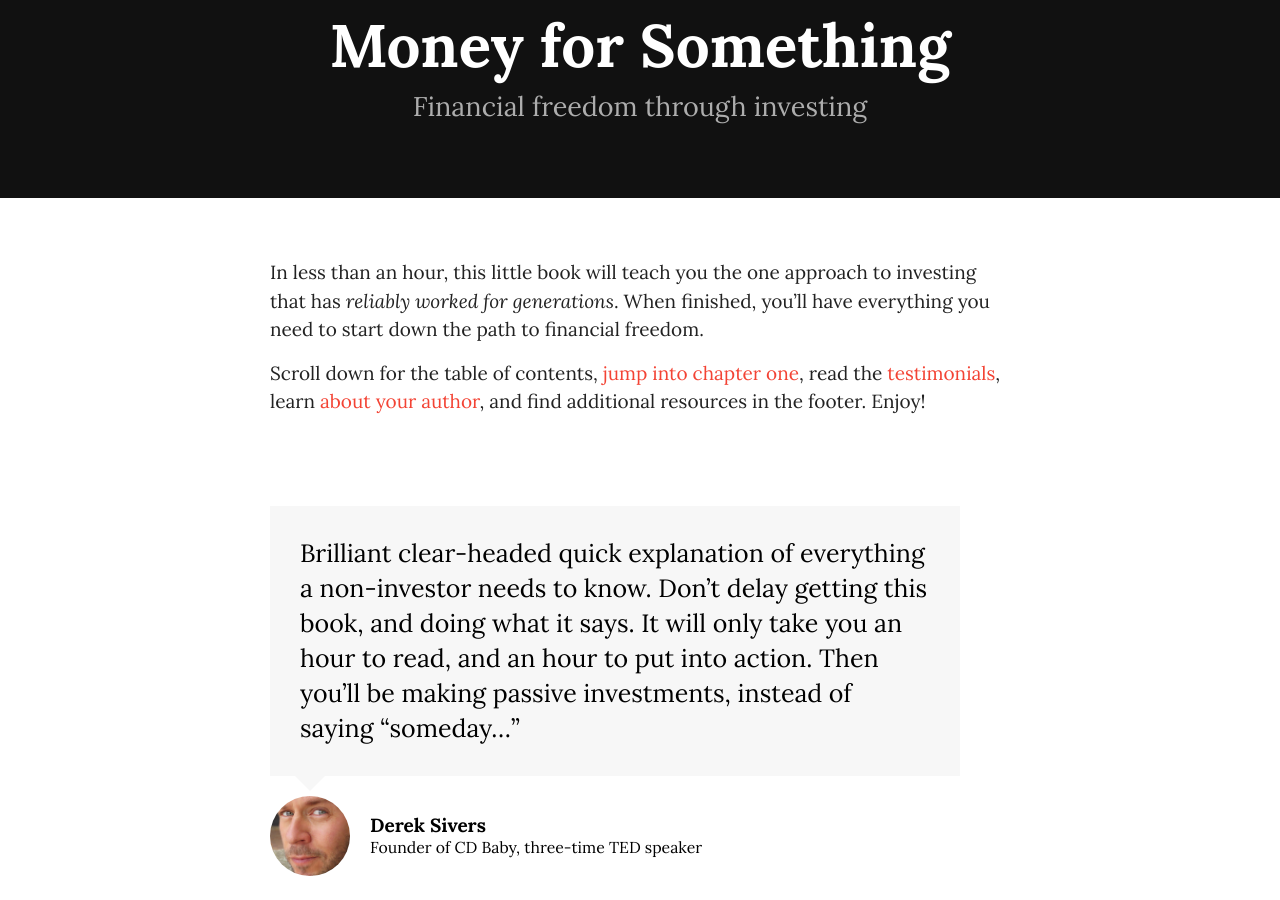
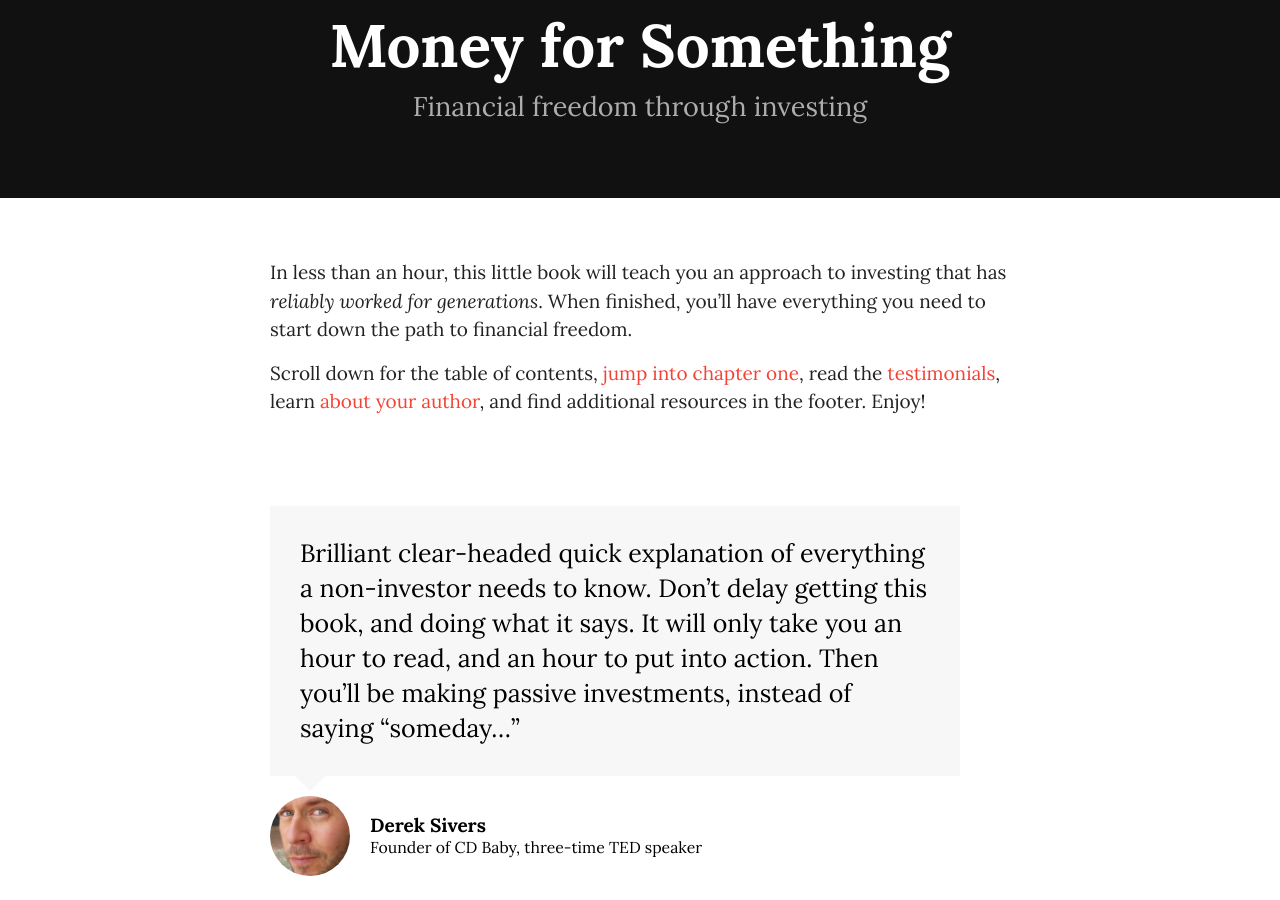
Before and after one commit to dafacto/moneyforsomething, a Jekyll site: the page built from index.md, in a window 1280 px wide and 900 px high, scrolled down 377 px. Built offline with Jekyll 4.4.1, drawn with Linux system fonts in a browser that asks for light colours; some web fonts are replaced.

Commit message:
Yet another tweak

```diff
--- a/index.md
+++ b/index.md
@@ -4,6 +4,6 @@
 intro: Financial freedom through investing
 ---
 
-In less than an hour, this little book will teach you the one approach to investing that has *reliably worked for generations*. When finished, you’ll have everything you need to start down the path to financial freedom.
+In less than an hour, this little book will teach you an approach to investing that has *reliably worked for generations*. When finished, you’ll have everything you need to start down the path to financial freedom.
 
 Scroll down for the table of contents, [jump into chapter one](/book/introduction/), read the [testimonials](/praise/), learn [about your author](/about/), and find additional resources in the footer. Enjoy!
```
